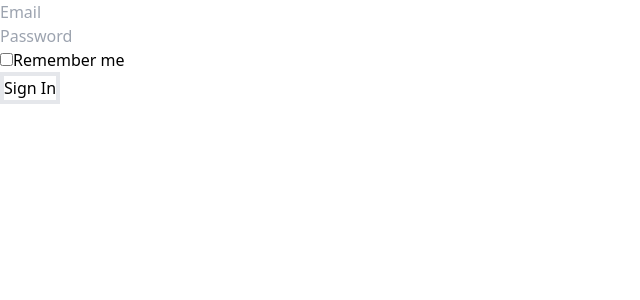
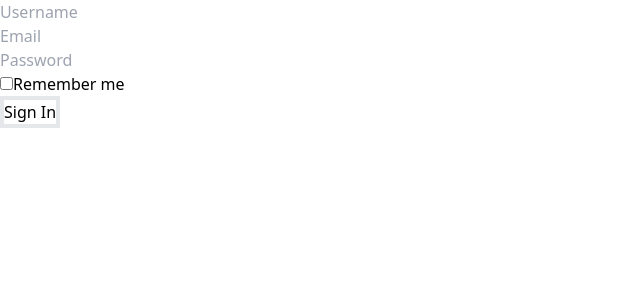
Before and after one commit to fatemehsheida/shoes-Land, a React (Vite) app: page / in a window 1280 px wide. Shown: the top 300 px of the page, without its empty margins (0-640 px from the left). Built offline with nearby package versions, Linux system fonts and the light colour scheme.

Commit message:
almost completed form validation

```diff
--- a/package.json
+++ b/package.json
@@ -10,10 +10,12 @@
     "preview": "vite preview"
   },
   "dependencies": {
+    "@hookform/resolvers": "^3.9.1",
     "react": "^18.3.1",
     "react-dom": "^18.3.1",
     "react-hook-form": "^7.53.2",
-    "react-icons": "^5.4.0"
+    "react-icons": "^5.4.0",
+    "zod": "^3.23.8"
   },
   "devDependencies": {
     "@eslint/js": "^9.15.0",
--- a/src/components/Login/FormFild.tsx
+++ b/src/components/Login/FormFild.tsx
@@ -1,4 +1,6 @@
 import { FormFieldProps } from "../type/FormData";
+import { z, ZodType } from "zod"; // Add new import
+
 
 const FormField: React.FC<FormFieldProps> = ({
   type,
--- a/src/components/Login/FormLogin.tsx
+++ b/src/components/Login/FormLogin.tsx
@@ -1,14 +1,20 @@
 import { useForm } from "react-hook-form";
 import { FormData } from "../type/FormData";
 import FormField from "../Login/FormFild";
+import { zodResolver } from "@hookform/resolvers/zod";
+import { UserSchema } from "../type/zodType";
+
 
 export default function FormLogin() {
+
   const {
     register,
     handleSubmit,
     formState: { errors },
     setError,
-  } = useForm<FormData>();
+  } = useForm<FormData>({
+    resolver: zodResolver(UserSchema), // Apply the zodResolver
+  });
 
   const onSubmit = async (data: FormData) => {
     console.log("SUCCESS", data);
@@ -17,6 +23,15 @@ export default function FormLogin() {
   return (
     <div>
       <form onSubmit={handleSubmit(onSubmit)}>
+      <div>
+          <FormField
+            type="text"
+            placeholder="Username"
+            name="username"
+            register={register}
+            error={errors.username}
+          />{" "}
+        </div>
         <div>
           <FormField
             type="email"
--- a/src/components/type/FormData.ts
+++ b/src/components/type/FormData.ts
@@ -1,6 +1,7 @@
 import { FieldError, UseFormRegister } from "react-hook-form";
 
 export type FormData = {
+  username: string;
   email: string;
   password: string;
 };
@@ -14,4 +15,4 @@ export type FormFieldProps = {
   valueAsNumber?: boolean;
 };
 
-export type ValidFieldNames = "email" | "password";
+export type ValidFieldNames = "username" | "email" | "password";
--- /dev/null
+++ b/src/components/type/zodType.ts
@@ -0,0 +1,23 @@
+import { z, ZodType } from "zod"; // Add new import
+import { FormData } from "./FormData";
+
+export const UserSchema: ZodType<FormData> = z.object({
+  username: z
+    .string()
+    .refine(
+      (value) => /^[a-zA-Z][a-zA-Z0-9]{4,}$/.test(value ?? ""),
+      "invalid name"
+    ),
+  email: z.string().email(),
+  password: z
+    .string()
+    .min(8, { message: "Password is too short" })
+    .max(16, { message: "Password is too long" })
+    .refine(
+      (value) =>
+        /^(?=.*[a-zA-Z])(?=.*[0-9])(?=.*[!#$@])[a-zA-Z0-9!#$@]{8,16}$/.test(
+          value ?? ""
+        ),
+      "invalid password"
+    ),
+});
```
Also changed, not shown: 2 other files (tests, documents, lock files or other folders).
